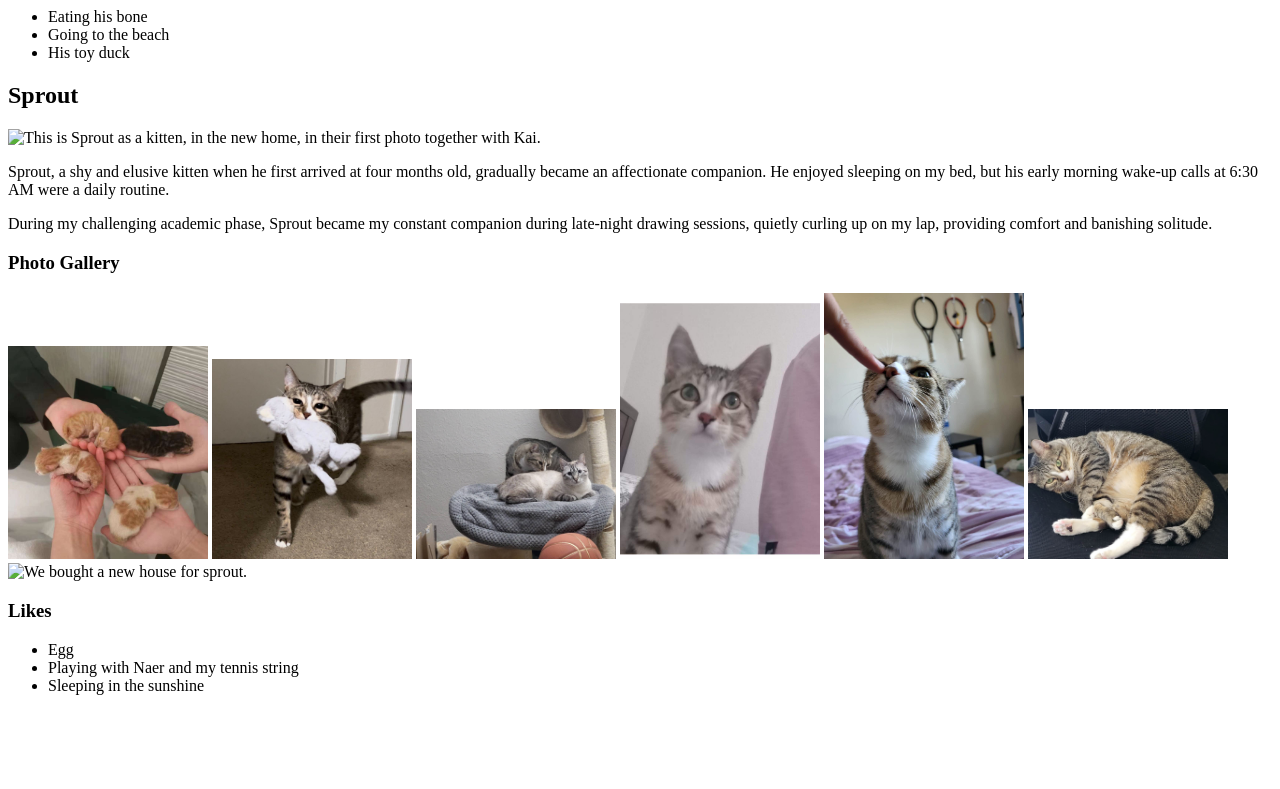
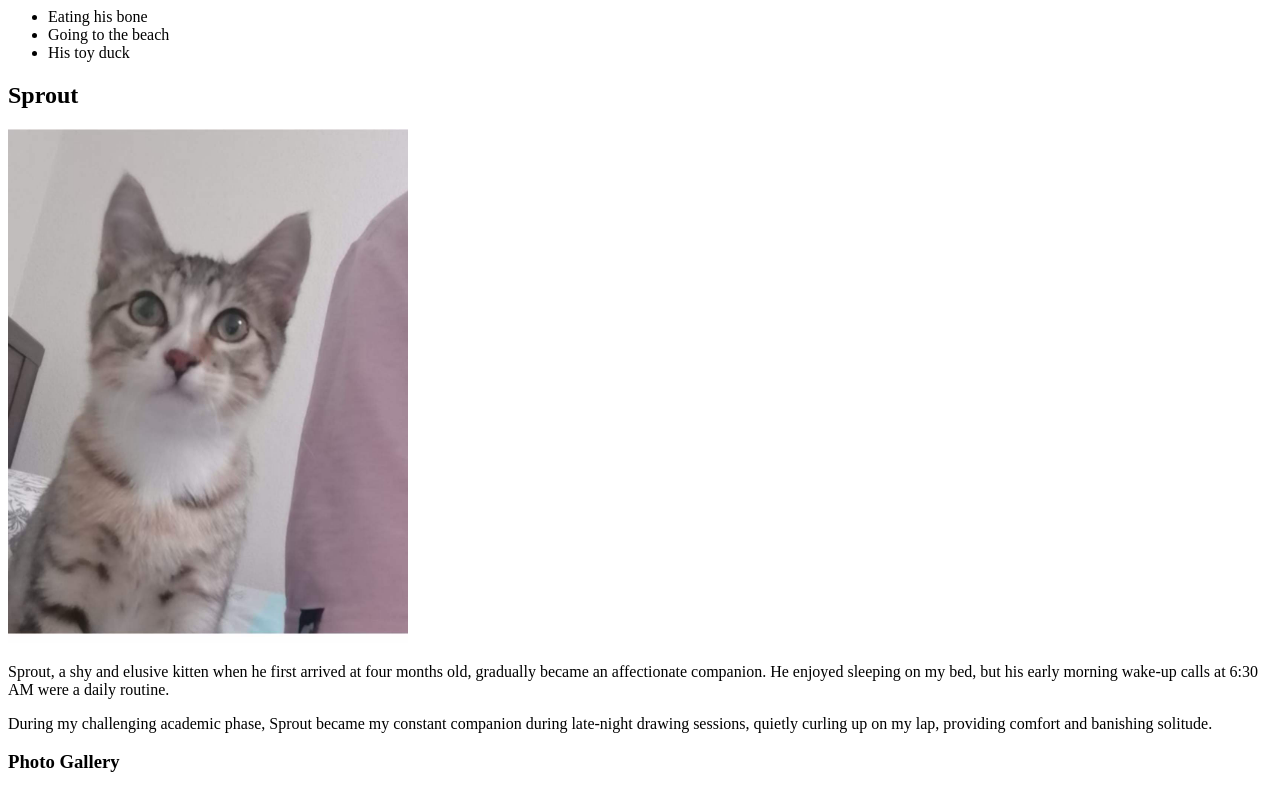
Before and after one commit to BalaSrivatsav/ccp_html_w24, a plain HTML site: page pets.html in a window 1280 px wide. Shown: the part 4060-4849 px from the top of the page. Before the commit the page ends 4771 px from the top, so only its background shows below. Drawn offline with Linux system fonts and the light colour scheme.

Commit message:
Add files via upload

```diff
--- a/pets.html
+++ b/pets.html
@@ -113,7 +113,7 @@
 
         <div>
             <h2>Sprout</h2>
-            <img src="images/Sprout.jpg" width = "400" alt="This is Sprout as a kitten, in the new home, in their first photo together with Kai.">
+            <img src="images/Sprout_Kitten.jpg" width = "400" alt="This is Sprout as a kitten, in the new home, in their first photo together with Kai.">
 
             <p>Sprout, a shy and elusive kitten when he first arrived at four months old, gradually became an affectionate companion. He enjoyed sleeping on my bed, but his early morning wake-up calls at 6:30 AM were a daily routine.</p>
             <P>During my challenging academic phase, Sprout became my constant companion during late-night drawing sessions, quietly curling up on my lap, providing comfort and banishing solitude.</p>
@@ -125,7 +125,7 @@
             <img src="images/Sprout_Kitten.jpg"  width ="200" alt="The first photo together with kai">
             <img src="images/Sprout_withme.jpg"  width ="200" alt="He likes to smell my fingers">
             <img src="images/Sprout_lying.jpg"  width ="200" alt="He likes lying and sleeping in my chair and he doesn't like that I always work at night.">
-            <img src="images/Sprout_kitten newhouse.jpg"  width ="200" alt="We bought a new house for sprout.">
+            <img src="images/Sprout_kitten new house.jpg"  width ="200" alt="We bought a new house for sprout.">
             <h3>Likes</h3>
             <ul>
                 <li>Egg</li>
```
